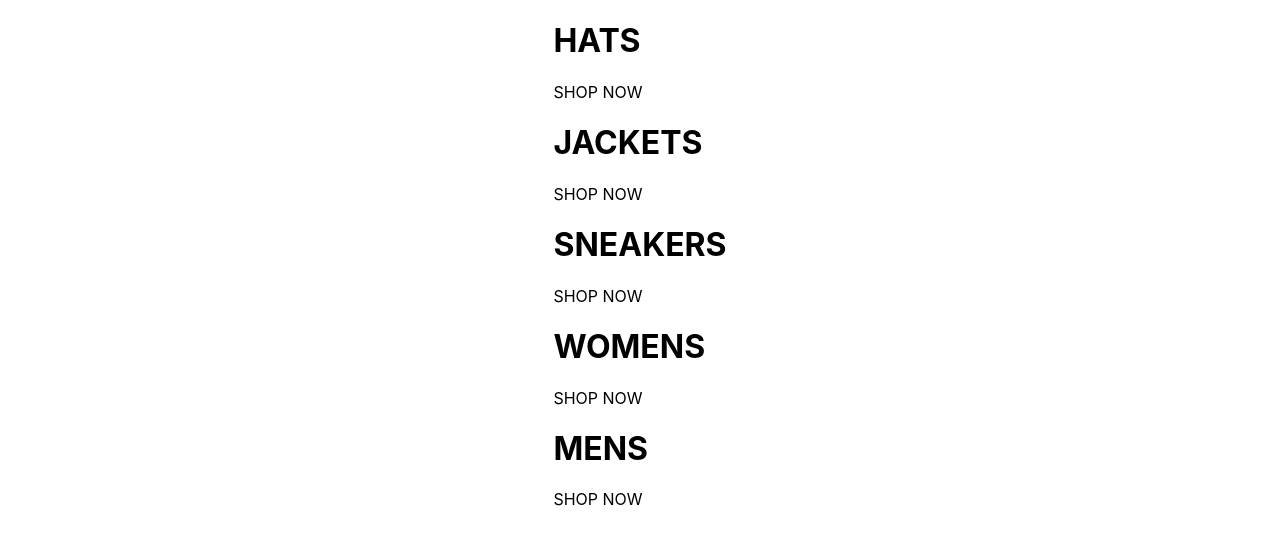
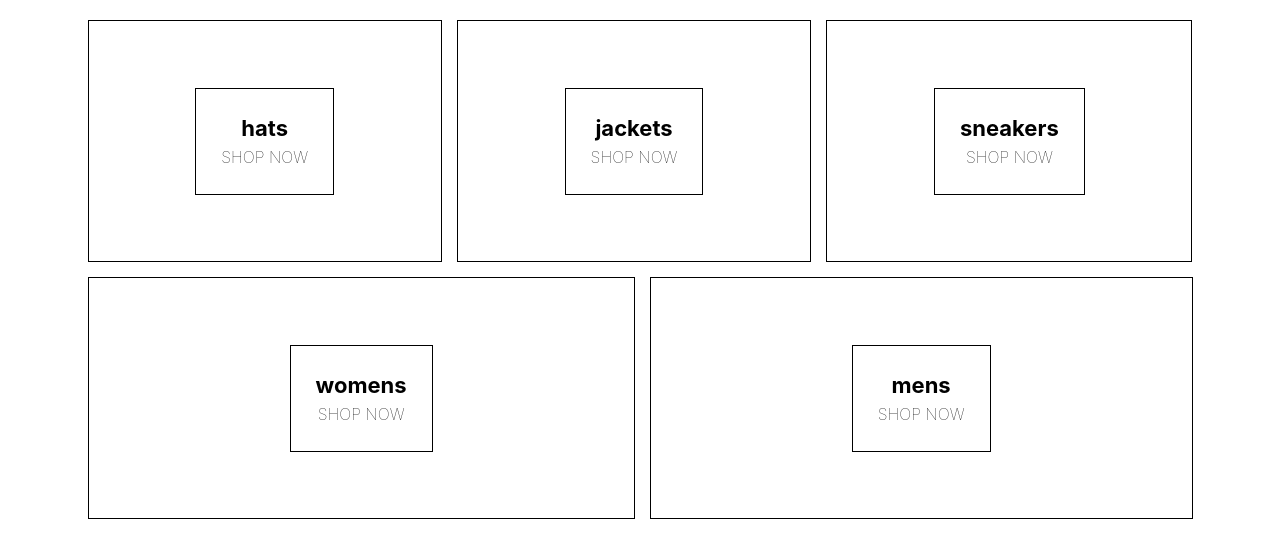
Before and after one commit to hritikk7/stylx_React, a React (Create React App) app: page / in a window 1280 px wide. Shown: the top 558 px of the page. Built offline with nearby package versions, Linux system fonts and the light colour scheme.

Commit message:
destructuring homepage

```diff
--- a/src/App.js
+++ b/src/App.js
@@ -1,6 +1,5 @@
 import React from 'react';
-import  HomePage from './homepage.component'
-import './homepage.styles.scss'
+import  HomePage from './pages/homepage/homepage.component'
 function App() {
   return (
     <div> <HomePage/> </div>
--- /dev/null
+++ b/src/components/directory/directory.component.jsx
@@ -0,0 +1,58 @@
+import React from 'react';
+import MenuItem from '../menu-items/menu-items.component'
+import './directory.styles.scss'
+class Directory extends React.Component{
+    constructor(){
+        super()
+        this.state = {
+            sections : [
+                {
+                  title: 'hats',
+                  imageUrl: 'https://i.ibb.co/cvpntL1/hats.png',
+                  id: 1,
+                  linkUrl: 'shop/hats'
+                },
+                {
+                  title: 'jackets',
+                  imageUrl: 'https://i.ibb.co/px2tCc3/jackets.png',
+                  id: 2,
+                  linkUrl: 'shop/jackets'
+                },
+                {
+                  title: 'sneakers',
+                  imageUrl: 'https://i.ibb.co/0jqHpnp/sneakers.png',
+                  id: 3,
+                  linkUrl: 'shop/sneakers'
+                },
+                {
+                  title: 'womens',
+                  imageUrl: 'https://i.ibb.co/GCCdy8t/womens.png',
+                  size: 'large',
+                  id: 4,
+                  linkUrl: 'shop/womens'
+                },
+                {
+                  title: 'mens',
+                  imageUrl: 'https://i.ibb.co/R70vBrQ/men.png',
+                  size: 'large',
+                  id: 5,
+                  linkUrl: 'shop/mens'
+                }
+              ]
+        }
+    }
+
+    render(){
+        return(
+            <div className="directory-menu">
+                {
+                    this.state.sections.map(({title, imageUrl, id})=>(
+                        <MenuItem key={id} title={title}/>
+                    ))
+                }
+            </div>
+        )
+    }
+}
+
+export default Directory
--- /dev/null
+++ b/src/components/directory/directory.styles.scss
@@ -0,0 +1,7 @@
+
+.directory-menu{
+    width: 100%;
+    display: flex;
+    flex-wrap: wrap;
+    justify-content: space-between;
+}
--- /dev/null
+++ b/src/components/menu-items/menu-item.styles.scss
@@ -0,0 +1,41 @@
+.menu-item{
+    border: 1px solid black;
+    min-width: 30%;
+    display: flex;
+    align-items: center;
+    justify-content: center;
+    height: 240px;
+    margin: 0 7.5px 15px;
+    flex: 1 1 auto;
+
+    &:first-child{
+        margin-right: 7.5px;
+    }
+
+    &:last-child{
+        margin-right: 7.5px;
+    }
+
+    .content{
+        height: 90px;
+        justify-content: center;
+        align-items: center;
+        border: 1px solid black;
+        padding: 0 25px 15px;
+        display: flex;
+        flex-direction: column;
+    }
+
+    .title{
+        margin-bottom: 6px;
+        font-weight: bold;
+        font-size: 22px;
+    }
+
+    .subtitle{
+        font-size: 16px;
+        font-weight: lighter;
+    }
+
+
+}
--- /dev/null
+++ b/src/components/menu-items/menu-items.component.jsx
@@ -0,0 +1,13 @@
+import React from 'react';
+import './menu-item.styles.scss'
+
+const MenuItem = ({title}) =>(
+    <div className="menu-item">
+                <div className="content">
+                    <h1 className="title">{title}</h1>
+                    <span className="subtitle">SHOP NOW</span>
+                 </div>
+            </div>
+)
+
+export default MenuItem
--- a/src/homepage.component.jsx
+++ /dev/null
@@ -1,40 +0,0 @@
-import React from 'react';
-
-const HomePage = () =>(
-    <div className="homepage">
-        <div className="directory-menu">
-            <div className="menu-item">
-                <div className="content">
-                    <h1 className="title">HATS</h1>
-                    <span className="subtitle">SHOP NOW</span>
-                 </div>
-            </div>
-            <div className="menu-item">
-                <div className="content">
-                    <h1 className="title">JACKETS</h1>
-                    <span className="subtitle">SHOP NOW</span>
-                 </div>
-            </div>
-            <div className="menu-item">
-                <div className="content">
-                    <h1 className="title">SNEAKERS</h1>
-                    <span className="subtitle">SHOP NOW</span>
-                 </div>
-            </div>
-            <div className="menu-item">
-                <div className="content">
-                    <h1 className="title">WOMENS</h1>
-                    <span className="subtitle">SHOP NOW</span>
-                 </div>
-            </div>
-            <div className="menu-item">
-                <div className="content">
-                    <h1 className="title">MENS</h1>
-                    <span className="subtitle">SHOP NOW</span>
-                 </div>
-            </div>
-        </div>
-    </div>
-)
-
-export default HomePage;
--- a/src/homepage.styles.scss
+++ /dev/null
@@ -1,6 +0,0 @@
-.homepage{
-    display: flex;
-    flex-direction: column;
-    justify-content: center;
-    align-items: center;
-}
--- /dev/null
+++ b/src/pages/homepage/homepage.component.jsx
@@ -0,0 +1,15 @@
+
+import React from 'react';
+import './homepage.styles.scss'
+import Directory from '../../components/directory/directory.component'
+
+
+
+
+const HomePage = () =>(
+    <div className="homepage">
+        <Directory/>
+    </div>
+)
+
+export default HomePage;
--- /dev/null
+++ b/src/pages/homepage/homepage.styles.scss
@@ -0,0 +1,56 @@
+.homepage{
+    display: flex;
+    flex-direction: column;
+    justify-content: center;
+    align-items: center;
+    padding: 20px 80px;
+}
+
+.directory-menu{
+    width: 100%;
+    display: flex;
+    flex-wrap: wrap;
+    justify-content: space-between;
+}
+
+.menu-item{
+    border: 1px solid black;
+    min-width: 30%;
+    display: flex;
+    align-items: center;
+    justify-content: center;
+    height: 240px;
+    margin: 0 7.5px 15px;
+    flex: 1 1 auto;
+
+    &:first-child{
+        margin-right: 7.5px;
+    }
+
+    &:last-child{
+        margin-right: 7.5px;
+    }
+
+    .content{
+        height: 90px;
+        justify-content: center;
+        align-items: center;
+        border: 1px solid black;
+        padding: 0 25px 15px;
+        display: flex;
+        flex-direction: column;
+    }
+
+    .title{
+        margin-bottom: 6px;
+        font-weight: bold;
+        font-size: 22px;
+    }
+
+    .subtitle{
+        font-size: 16px;
+        font-weight: lighter;
+    }
+
+
+}
```
Also changed, not shown: 1 other file (tests, documents, lock files or other folders).
